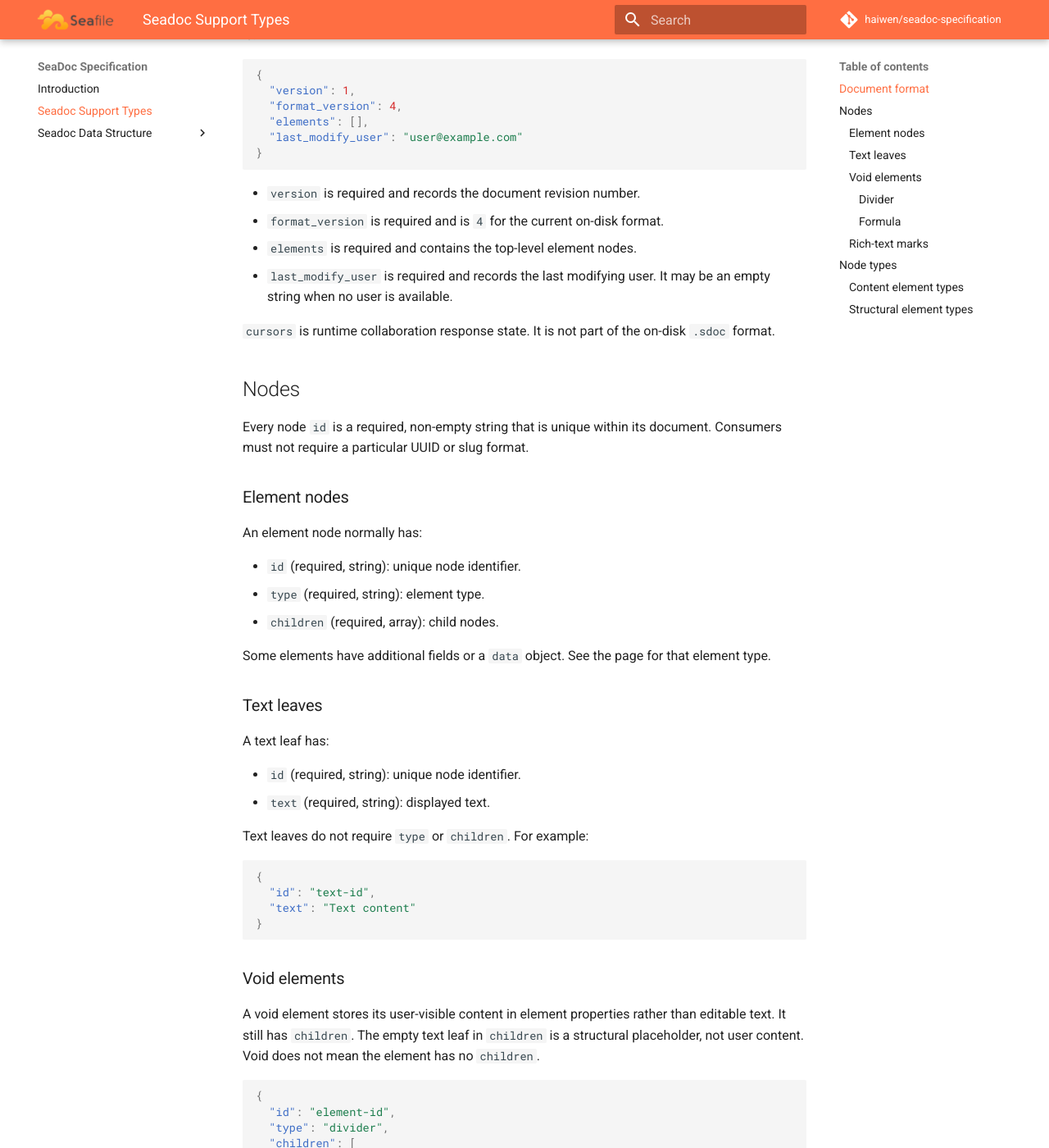
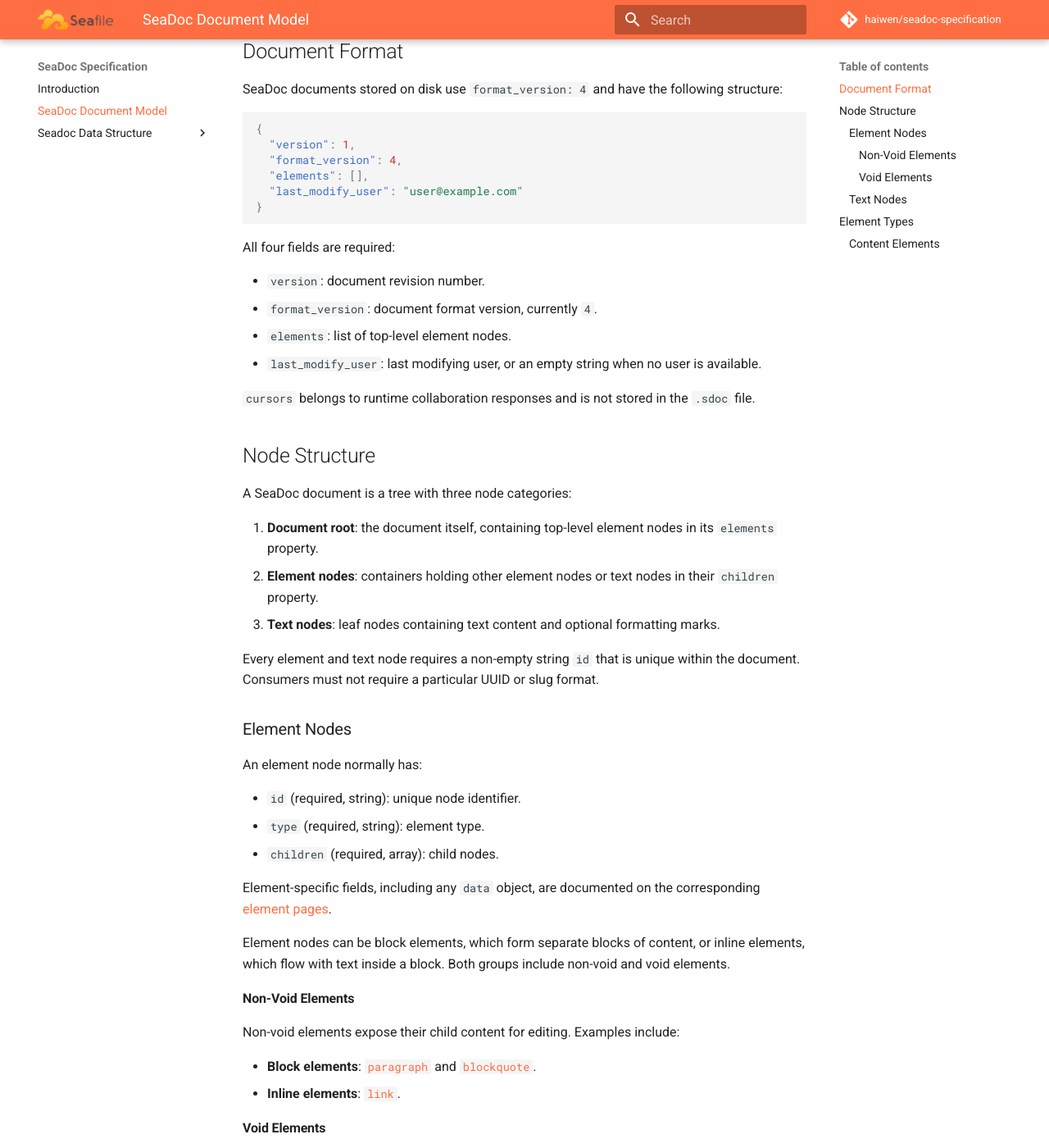
Before and after one commit to haiwen/seadoc-specification, an MkDocs documentation site: the page built from docs/support-types.md, in a window 1280 px wide and 1400 px high, scrolled down 226 px. Shown: the whole window at 82% size. Built offline with MkDocs 1.6.1 and Material for MkDocs 9.7.7, drawn with Linux system fonts in a browser that asks for light colours; comment, search, counter and statistics services are not loaded; some of the changed text lies outside the part shown.

Commit message:
docs: clarify SeaDoc node model and split reference pages

````diff
--- a/docs/support-types.md
+++ b/docs/support-types.md
@@ -1,8 +1,10 @@
-# SeaDoc support node types
+# SeaDoc Document Model
 
-## Document format
+This page describes the SeaDoc document format, node hierarchy, and content element types. Follow the links to individual node pages for detailed data structures.
 
-SeaDoc documents stored on disk use `format_version: 4`. The persisted document envelope is:
+## Document Format
+
+SeaDoc documents stored on disk use `format_version: 4` and have the following structure:
 
 ```json
 {
@@ -13,18 +15,26 @@
 }
 ```
 
-- `version` is required and records the document revision number.
-- `format_version` is required and is `4` for the current on-disk format.
-- `elements` is required and contains the top-level element nodes.
-- `last_modify_user` is required and records the last modifying user. It may be an empty string when no user is available.
+All four fields are required:
 
-`cursors` is runtime collaboration response state. It is not part of the on-disk `.sdoc` format.
+- `version`: document revision number.
+- `format_version`: document format version, currently `4`.
+- `elements`: list of top-level element nodes.
+- `last_modify_user`: last modifying user, or an empty string when no user is available.
 
-## Nodes
+`cursors` belongs to runtime collaboration responses and is not stored in the `.sdoc` file.
 
-Every node `id` is a required, non-empty string that is unique within its document. Consumers must not require a particular UUID or slug format.
+## Node Structure
 
-### Element nodes
+A SeaDoc document is a tree with three node categories:
+
+1. **Document root**: the document itself, containing top-level element nodes in its `elements` property.
+2. **Element nodes**: containers holding other element nodes or text nodes in their `children` property.
+3. **Text nodes**: leaf nodes containing text content and optional formatting marks.
+
+Every element and text node requires a non-empty string `id` that is unique within the document. Consumers must not require a particular UUID or slug format.
+
+### Element Nodes
 
 An element node normally has:
 
@@ -32,9 +42,42 @@
 - `type` (required, string): element type.
 - `children` (required, array): child nodes.
 
-Some elements have additional fields or a `data` object. See the page for that element type.
+Element-specific fields, including any `data` object, are documented on the corresponding [element pages](#element-types).
 
-### Text leaves
+Element nodes can be block elements, which form separate blocks of content, or inline elements, which flow with text inside a block. Both groups include non-void and void elements.
+
+#### Non-Void Elements
+
+Non-void elements expose their child content for editing. Examples include:
+
+- **Block elements**: [`paragraph`](data-structure/paragraph.md) and [`blockquote`](data-structure/blockquote.md).
+- **Inline elements**: [`link`](data-structure/link.md).
+
+#### Void Elements
+
+Void elements are treated as a single unit rather than exposing their children as editable text. Examples include:
+
+- **Block elements**: [`divider`](data-structure/divider.md) and [`formula`](data-structure/formula.md).
+- **Inline elements**: [`image`](data-structure/image.md) and [`sdoc_link`](data-structure/sdoc_link.md).
+
+Block and inline void elements follow the same placeholder rule: they still have `children`, and the empty text leaf is a structural placeholder rather than user content. Their visible content is stored in element properties rather than editable child text.
+
+For example, a [`divider`](data-structure/divider.md) has the following structure:
+
+```json
+{
+  "id": "element-id",
+  "type": "divider",
+  "children": [
+    {
+      "id": "placeholder-id",
+      "text": ""
+    }
+  ]
+}
+```
+
+### Text Nodes
 
 A text leaf has:
 
@@ -50,97 +93,33 @@
 }
 ```
 
-### Void elements
+See [Text](data-structure/text.md) for the full text node documentation, including supported [formatting marks](data-structure/text.md#text-formatting-marks).
 
-A void element stores its user-visible content in element properties rather than editable text. It still has `children`. The empty text leaf in `children` is a structural placeholder, not user content. Void does not mean the element has no `children`.
+## Element Types
 
-```json
-{
-  "id": "element-id",
-  "type": "divider",
-  "children": [
-    {
-      "id": "placeholder-id",
-      "text": ""
-    }
-  ]
-}
-```
+### Content Elements
 
-#### Divider
+The following content element types are named in this specification release. Existing SeaDoc implementations may accept additional types. Each link leads to the corresponding data structure; some types share a page.
 
-`divider` is a block-level void element representing a horizontal divider. It has no additional properties.
-
-Historical documents may contain `type: "hr"`. New documents use `type: "divider"`. Compatibility and migration behavior may depend on the reader implementation.
-
-#### Formula
-
-`formula` is a block-level void element. Its formula source is stored in `data.formula`.
-
-- `data` (required, object): formula data.
-- `data.formula` (required, string): formula source.
-
-```json
-{
-  "id": "formula-id",
-  "type": "formula",
-  "data": {
-    "formula": "E = mc^2"
-  },
-  "children": [
-    {
-      "id": "formula-placeholder-id",
-      "text": ""
-    }
-  ]
-}
-```
-
-### Rich-text marks
-
-Text leaves may carry the following formatting fields:
-
-- `bold`, `italic`, `underline`, `strikethrough`, `superscript`, `subscript`, and `code` (optional, boolean).
-- `color` and `highlight_color` (optional, string).
-- `font_size` (optional, number).
-- `font` (optional, string).
-
-Revision, diff, comment, selection, cursor, AI, and syntax-decoration fields are not ordinary rich-text formatting fields in this specification.
-
-## Node types
-
-### Content element types
-
-The following element types are named in this specification release. This list is not a complete inventory of every element accepted by existing SeaDoc implementations. A name in this list does not mean the type has a dedicated structure page.
-
-1. blockquote
-2. callout
-3. check_list_item
-4. code_block
-5. divider
-6. embed_link
-7. file_link
-8. formula
-9. header1 through header6
-10. image
-11. image_block
-12. link
-13. multi_column
-14. ordered_list
-15. paragraph
-16. sdoc_link
-17. subtitle
-18. table
-19. title
-20. unordered_list
-21. video
-22. whiteboard
-
-### Structural element types
-
-The following types occur only as children of their owning content element:
-
-- `code_line` within `code_block`.
-- `table_row` within `table`.
-- `table_cell` within `table_row`.
-- `column` within `multi_column`.
+1. [`blockquote`](data-structure/blockquote.md)
+2. [`callout`](data-structure/callout.md)
+3. [`check_list_item`](data-structure/check_list_item.md)
+4. [`code_block`](data-structure/code_block.md)
+5. [`divider`](data-structure/divider.md)
+6. [`embed_link`](data-structure/embed_link.md)
+7. [`file_link`](data-structure/file_link.md)
+8. [`formula`](data-structure/formula.md)
+9. [`header1` through `header6`](data-structure/header.md)
+10. [`image`](data-structure/image.md#image)
+11. [`image_block`](data-structure/image.md#image_block)
+12. [`link`](data-structure/link.md)
+13. [`multi_column`](data-structure/multi_column.md)
+14. [`ordered_list`](data-structure/list.md#ordered_list-nodes)
+15. [`paragraph`](data-structure/paragraph.md)
+16. [`sdoc_link`](data-structure/sdoc_link.md)
+17. [`subtitle`](data-structure/header.md)
+18. [`table`](data-structure/table.md)
+19. [`title`](data-structure/header.md)
+20. [`unordered_list`](data-structure/list.md#unordered_list-nodes)
+21. [`video`](data-structure/video.md)
+22. [`whiteboard`](data-structure/whiteboard.md)
--- a/mkdocs.yml
+++ b/mkdocs.yml
@@ -53,14 +53,16 @@
 # Page tree
 nav:
   - Introduction: readme.md
-  - Seadoc Support Types: support-types.md
+  - SeaDoc Document Model: support-types.md
   - Seadoc Data Structure:
       - Blockquote: data-structure/blockquote.md
       - Callout: data-structure/callout.md
       - Check_list_item: data-structure/check_list_item.md
       - Code_block: data-structure/code_block.md
+      - Divider: data-structure/divider.md
       - Embed link: data-structure/embed_link.md
       - File_link: data-structure/file_link.md
+      - Formula: data-structure/formula.md
       - Header: data-structure/header.md
       - Image: data-structure/image.md
       - Link: data-structure/link.md
@@ -69,5 +71,6 @@
       - Paragraph: data-structure/paragraph.md
       - Sdoc_link: data-structure/sdoc_link.md
       - Table: data-structure/table.md
+      - Text: data-structure/text.md
       - Video: data-structure/video.md
       - Whiteboard: data-structure/whiteboard.md
````
Also changed, not shown: docs/data-structure/divider.md (added, +22 -0 lines), docs/data-structure/formula.md (added, +26 -0 lines), docs/data-structure/text.md (added, +28 -0 lines).
